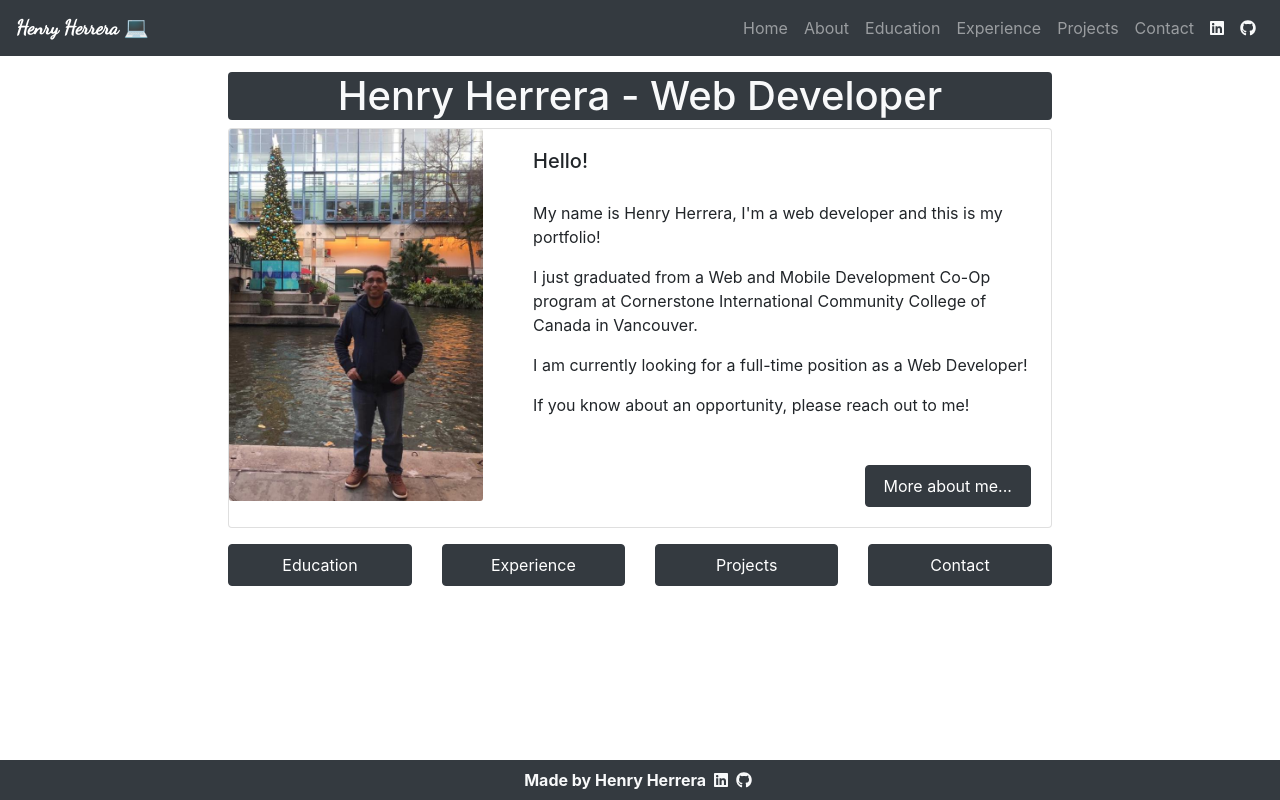
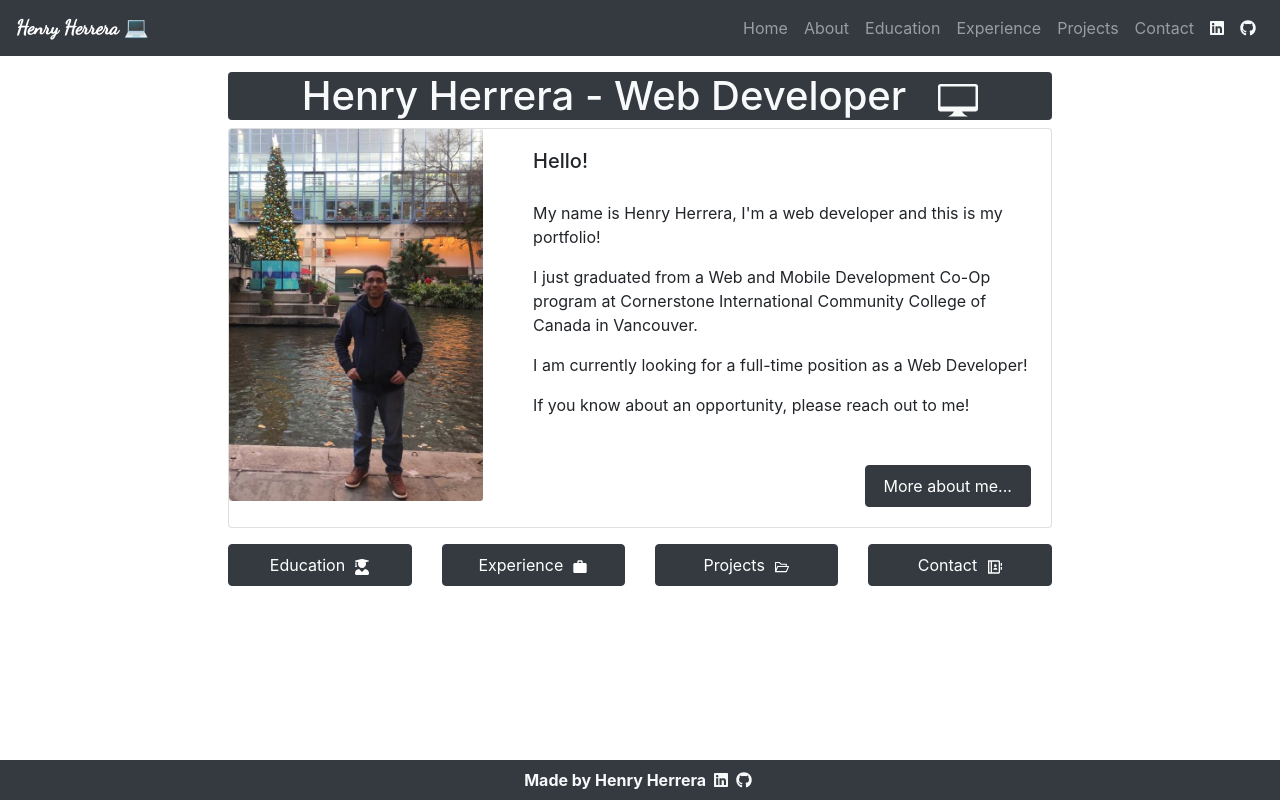
Before and after one commit to hjhm2018/my-portfolio, a React (Create React App) app: page / in a window 1280 px wide. Built offline with nearby package versions, Linux system fonts and the light colour scheme; a web font is replaced by a local one.

Commit message:
added some icons

```diff
--- a/src/App.css
+++ b/src/App.css
@@ -1,5 +1,11 @@
-@import url('https://fonts.googleapis.com/css2?family=Dancing+Script&display=swap');
+@import url("https://fonts.googleapis.com/css2?family=Dancing+Script&display=swap");
 
-	.name{
-		font-family: 'Dancing Script', cursive !important;
-	}
+.name {
+  font-family: "Dancing Script", cursive !important;
+}
+
+@media only screen and (max-width: 600px) {
+  .homeTitle {
+    font-size: 20px;
+  }
+}
--- a/src/components/Home.js
+++ b/src/components/Home.js
@@ -4,6 +4,12 @@ import image2 from "../images/henry2.jpeg";
 import Nav from "react-bootstrap/Nav";
 import { Link } from "react-router-dom";
 import { Helmet } from "react-helmet";
+import { FaUserGraduate } from "react-icons/fa";
+import { MdWork } from "react-icons/md";
+import { AiOutlineFolderOpen } from "react-icons/ai";
+import { RiContactsBookLine } from "react-icons/ri";
+import { GoDeviceDesktop } from "react-icons/go";
+import "../App.css";
 
 function Home() {
   return (
@@ -13,8 +19,8 @@ function Home() {
         <title>Home</title>
         <meta name="description" content="Home Page" />
       </Helmet>
-      <h1 className="text-center bg-dark text-light rounded mt-2">
-        Henry Herrera - Web Developer
+      <h1 className="text-center bg-dark text-light rounded mt-2 homeTitle">
+        Henry Herrera - Web Developer &nbsp; <GoDeviceDesktop />
       </h1>
       <Card>
         <div className="row">
@@ -60,7 +66,8 @@ function Home() {
             to="/education"
             eventKey={2}
           >
-            Education
+            Education &nbsp;
+            <FaUserGraduate />
           </Nav.Link>
         </div>
         <div className="col-sm-12 col-md-3 mb-1">
@@ -70,7 +77,8 @@ function Home() {
             to="/experience"
             eventKey={2}
           >
-            Experience
+            Experience &nbsp;
+            <MdWork />
           </Nav.Link>
         </div>
         <div className="col-sm-12 col-md-3 mb-1">
@@ -80,7 +88,8 @@ function Home() {
             to="/projects"
             eventKey={2}
           >
-            Projects
+            Projects &nbsp;
+            <AiOutlineFolderOpen />
           </Nav.Link>
         </div>
         <div className="col-sm-12 col-md-3 mb-5">
@@ -90,7 +99,8 @@ function Home() {
             to="/contact"
             eventKey={2}
           >
-            Contact
+            Contact &nbsp;
+            <RiContactsBookLine />
           </Nav.Link>
         </div>
       </div>
```
